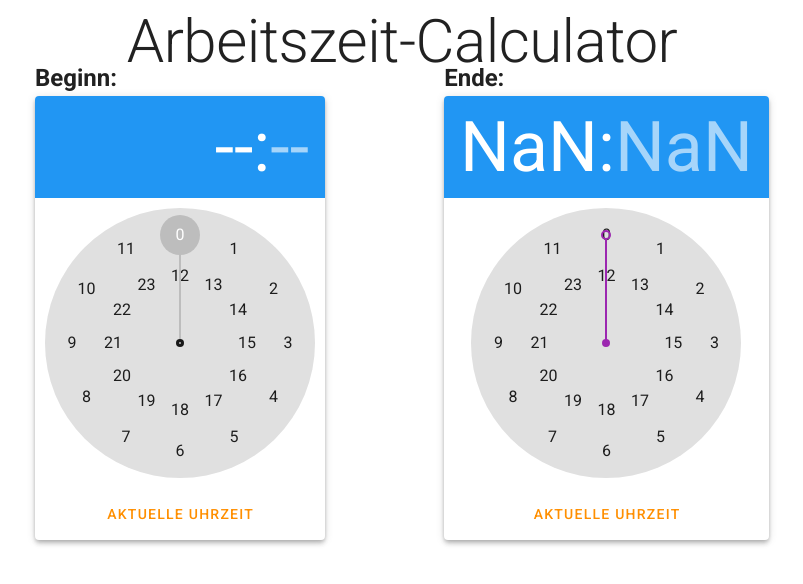
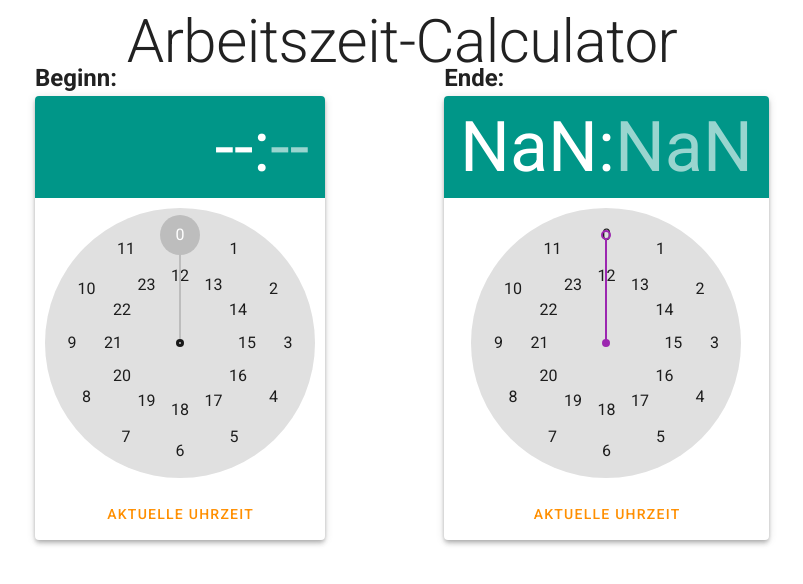
Before and after one commit to FlouksBerlin/ArbeitszeitCalculator, a Vue app: page / in a window 1280 px wide. Shown: the top 584 px of the page, without its empty margins (238-1041 px from the left). Built offline with nearby package versions, Linux system fonts and the light colour scheme.

Commit message:
reverted-color-scheme
reverted from blue to teal

```diff
--- a/src/plugins/vuetify.js
+++ b/src/plugins/vuetify.js
@@ -14,7 +14,7 @@ export default new Vuetify({
   theme: {
     themes: {
       light: {
-        primary: colors.blue,
+        primary: colors.teal,
         secondary: colors.amber.darken3,
         accent: colors.purple,
         error: colors.red.darken2
```
